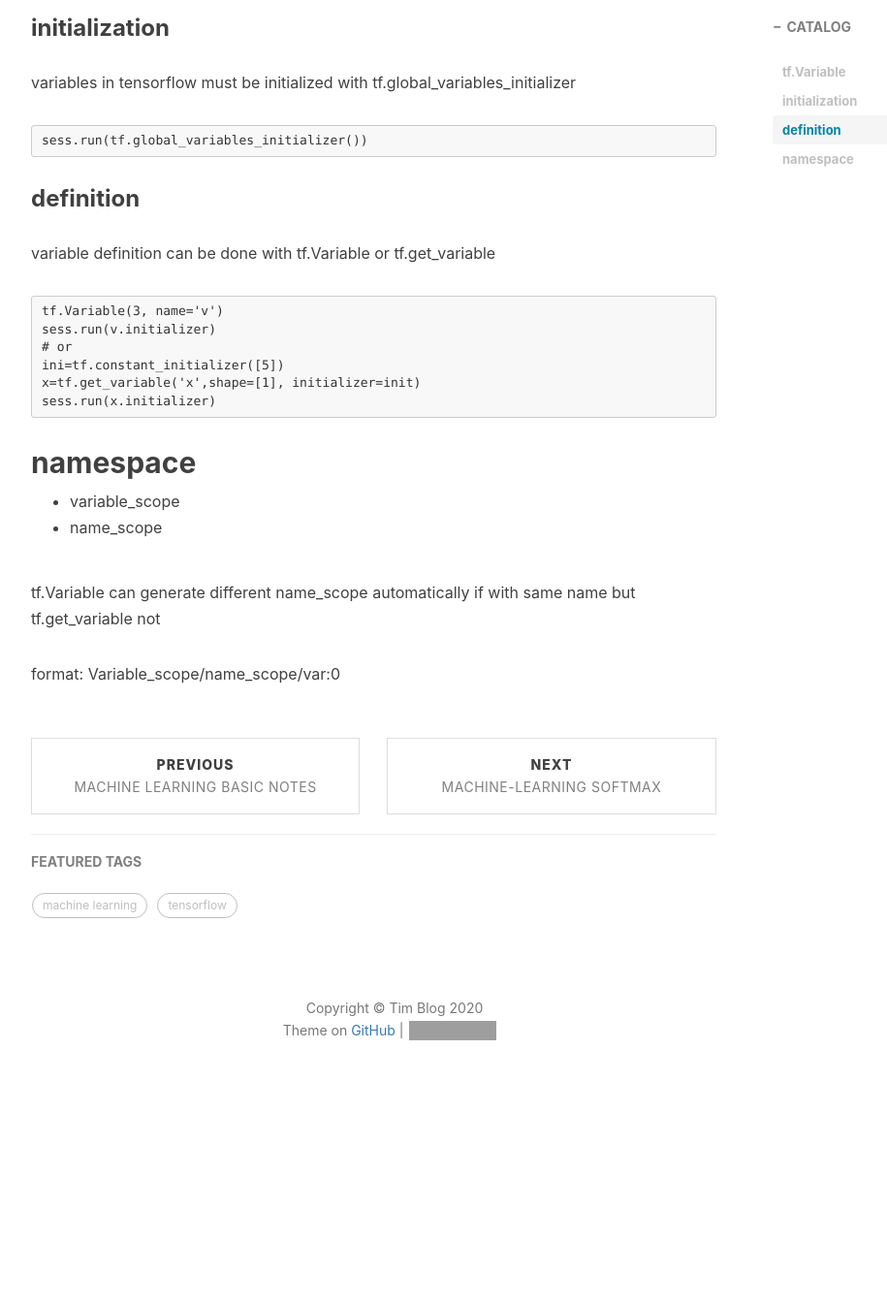
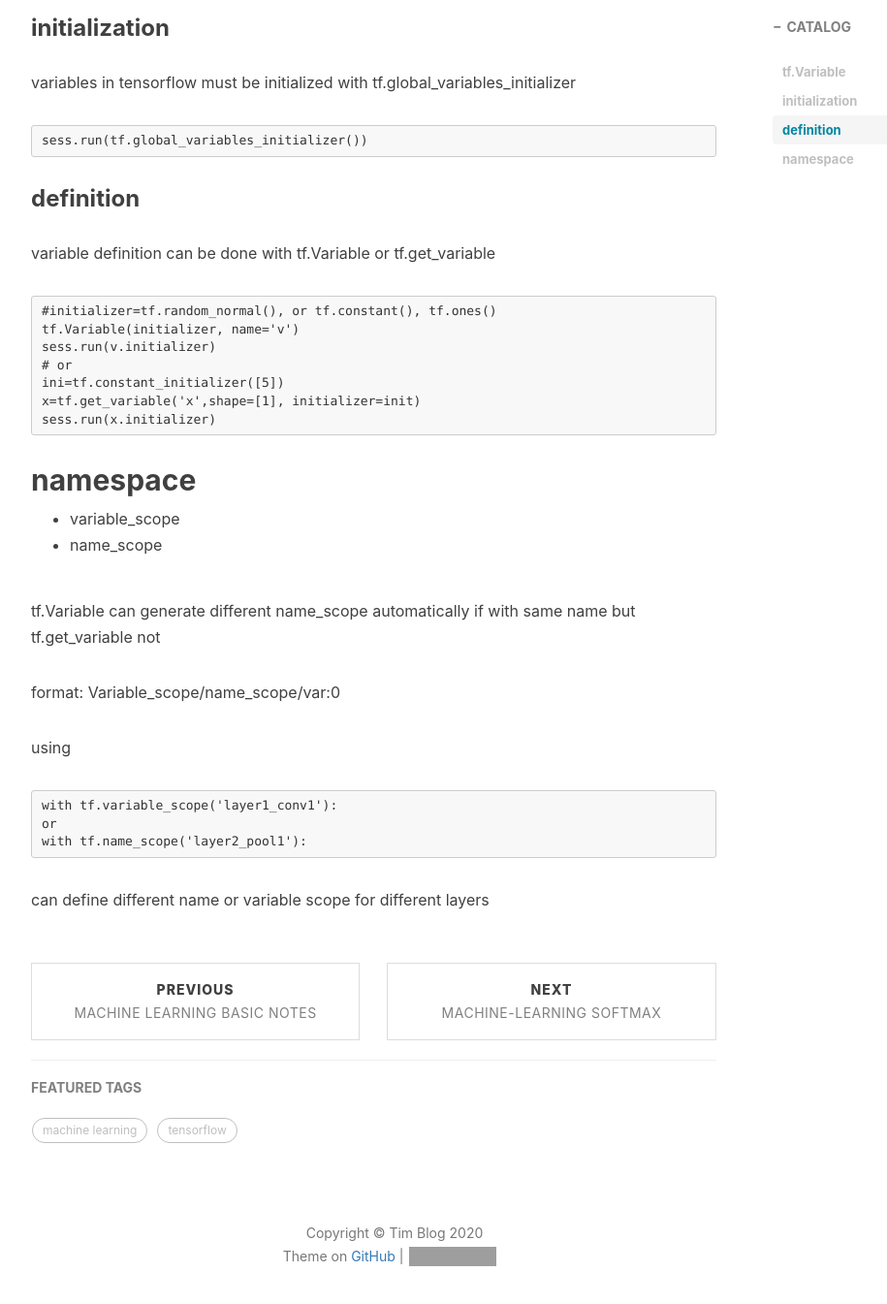
Before and after one commit to neverset123/YWHome, a Jekyll site: the page built from _posts/2020-03-30-Tensorflow basics.md, in a window 1280 px wide and 1400 px high, scrolled down 554 px. Shown: the top 1345 px of the window at 97% size, without its empty margins (233-1148 px from the left). Built offline with Jekyll 4.4.1, drawn with Linux system fonts in a browser that asks for light colours; nearby versions of some CDN libraries; comment, search, counter and statistics services are not loaded; before the commit the page ends 1721 px from its top, so only the background shows below that; grey boxes are pictures that could not be loaded.

```diff
--- a/_posts/2020-03-30-Tensorflow basics.md
+++ b/_posts/2020-03-30-Tensorflow basics.md
@@ -22,7 +22,8 @@ variables in tensorflow must be initialized with tf.global_variables_initializer
 
 variable definition can be done with tf.Variable or tf.get_variable
 
-    tf.Variable(3, name='v')
+    #initializer=tf.random_normal(), or tf.constant(), tf.ones()
+    tf.Variable(initializer, name='v')
     sess.run(v.initializer)
     # or
     ini=tf.constant_initializer([5])
@@ -38,3 +39,11 @@ tf.Variable can generate different name_scope automatically if with same name bu
 
 format:
     Variable_scope/name_scope/var:0
+
+using
+
+    with tf.variable_scope('layer1_conv1'):
+    or
+    with tf.name_scope('layer2_pool1'):
+
+can define different name or variable scope for different layers
```
Also changed, not shown: _posts/2020-04-04-TensorFlow cnn.md (+5 -3 lines), _posts/2020-04-06-TensorFlow Regulazition.md (added, +50 -0 lines).
